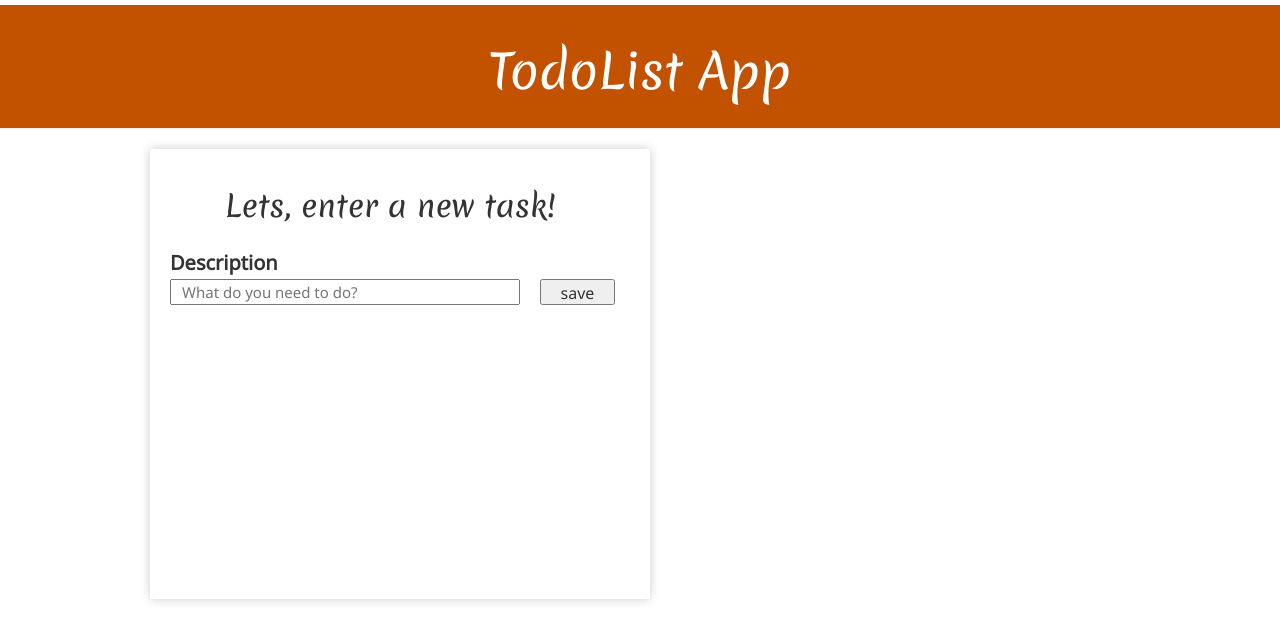
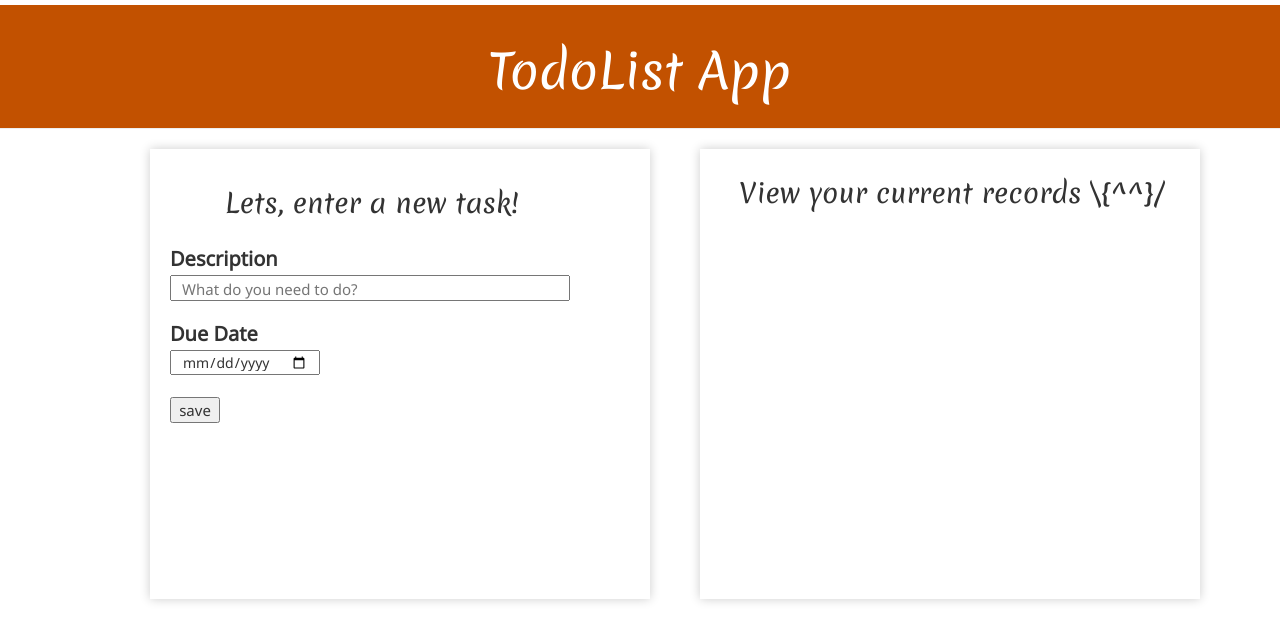
Before and after one commit to birnuruzunn/todolist-app, a Django app: page / in a window 1280 px wide. Shown: the top 642 px of the page. Run offline with Django 3.2, Linux system fonts and the light colour scheme; data that the repository does not hold is empty; some libraries are stand-ins or nearby versions.

Commit message:
two pages are added

```diff
--- a/todolist/static/css/todolist.css
+++ b/todolist/static/css/todolist.css
@@ -3,11 +3,23 @@
     height: 450px;
     margin-left: 150;
     background: #ffffff;
+    position: relative;
+    overflow: hidden;
     padding: 20px 20px 20px 20px;
     -webkit-box-shadow: 0 0 10px rgba(0,0,0,0.2);
             box-shadow: 0 0 10px rgba(0,0,0,0.2);
 }
-
+.content2-container {
+    width: 500px;
+    height: 450px;
+    margin-left: 50;
+    background: #ffffff;
+    position: relative;
+    overflow: scroll;
+    padding: 20px 20px 20px 20px;
+    -webkit-box-shadow: 0 0 10px rgba(0,0,0,0.2);
+            box-shadow: 0 0 10px rgba(0,0,0,0.2);
+}
 .page-header {
     background-color: #C25100;
     text-align: center;
@@ -27,35 +39,73 @@
     text-decoration: none;
 }
 
-.page-header h3 {
+.page-header h3, .page-header h4 {
     color: #000000;
     font-size: 20pt;
     text-decoration: none;
 }
 input {
-    width: 350px;
+    width: 400px;
     padding: 0 10px;
 }
 input::-webkit-input-placeholder {
     font-size: 15px;
     line-height: 5;
+    position: relative;
+    overflow: hidden;
 }
-.button{
+
+.taskDate {
+    height:25px;
+    width:150px;
+    font-size: 14px;
+}
+
+.button {
     height:26px;
-    width:75px;
-    margin-left: 20;
+    width:50px;
+    font-size: 15px;
 }
+
+.fa-calendar {
+    margin-right: 10px;
+    font-size: 15px;
+}
+.taskItem {
+    border-top: 2px solid #e5e5e5;
+    padding: 10px 0;
+    color: #000000;
+    font-size: 14px;
+    letter-spacing: 0.5px;
+    width: 400px;
+}
+.taskList .taskItem:nth-child(even) {
+    background: #fcfcfc;
+}
+.taskList .taskDate {
+    color: #95a5a6;
+    font-size: 10px;
+    font-weight: bold;
+    text-transform: uppercase;
+}
+
 
 h1 {
     font-family: 'Merienda', cursive;
 }
 h2 {
+    font-size: 20pt;
     margin-left: 70;
     font-family: 'Merienda', cursive;
 }
 h3 {
     font-family: 'Noto Sans', sans-serif;
     font-size: 15pt;
+}
+h4 {
+    margin-right: 30;
+    font-size: 20pt;
+    font-family: 'Merienda', cursive;
 }
 .date {
     color: #828282;
@@ -89,3 +139,8 @@ h3 {
     color: #000000;
 
 }
+
+.todo h4 a, .todo h4 a:visited {
+    color: #000000;
+
+}
--- a/todolist/templates/todolist/to_do_list.html
+++ b/todolist/templates/todolist/to_do_list.html
@@ -14,22 +14,49 @@
         </div>
 
     	<form action="" method="post">{% csrf_token %}
+    		<table><tr><td><div align="Left">
 		        <div class="content1-container">
 		        	<div class="row">
 		        		<h2>Lets, enter a new task!</h2>
 		        		<div class="col-md-8">
 						    <div class="todo"><h3>
-				    		<label for="description">Description</label><br>
-				    		<table><tr><td><div align="Left">
-				    		<input type="text" id="description" name="title" placeholder="What do you need to do?" name="description" required></div></td>
-				    		<td><div align="Right">
+					    		<label for="description">Description</label><br/>
+					    		<div>
+					    			<input type="text" id="description" name="title" placeholder="What do you need to do?" name="description" required>
+					    		</div><br/><div>
+					    			<label for="dueDate">Due Date</label><br/>
+					    			<input type="date" id="dueDate" class="taskDate" name="date"></div>
+					    		<div><br/>
 					    			<button type="submit" class="button">save</button></h3>
-				    		</div></td></tr></table>
+					    		</div>
+						    </div>
+		        		</div>
+		        	</div>
+		        </div>
+		    </div></td><td><div align="Right">
+				<div class="content2-container">
+					<div class="row">
+		        		<h4>View your current records \{^^}/</h4>
+		        		<div class="col-md-8">
+						    <div class="todo"><h3>
+							    <ul class="taskList">
+					            {% for todo in todos %} <!-- django template lang - for loop -->
+					                <li class="taskItem">
+					                    <label for="{{ todo.id }}">{{ todo.title }}</label><br/>
+					                    <strong class="taskDate"><i class="fa-calendar"></i> {{ todo.created_date}} - {{ todo.due_date }}</strong><br/>
+					                    <div>
+						                    <button class="taskCompleted" name="taskAdd" type="submit"><i class="fa fa-plus icon"></i>completed</button>
+	                    					<button class="taskDelete" name="taskDelete" formnovalidate="" type="submit" onclick="$('input#sublist').click();"><i class="fa fa-trash-o icon"></i>delete</button>
+                    					</div>
+					                </li>
+					            {% endfor %}
+					            </ul><!-- taskList -->
+
 						    </div>
 		        		<div>
 		        	</div>
-			<div class="content2-container">
 				</div>
+			</div></td></tr></table>
     	</form>
 
     </body>
--- a/todolist/views.py
+++ b/todolist/views.py
@@ -4,4 +4,19 @@ from .models import TodoList
 def to_do_list(request):
 
 	todos = TodoList.objects.all() #quering all todos with the object manager
+
+
+	if request.method == "POST": #checking if the request method is a POST
+		if "save" in request.POST: #checking if there is a request to add a todo
+			title = request.POST["description"] #title
+			date = str(request.POST["date"]) #date
+
+			content = title + " -- " + date + " "
+			Todo = TodoList(title=title, due_date=dates)
+			Todo.save() #saving the todo
+			return redirect("/") #reloading the page
+		if "taskDelete" in request.POST: #checking if there is a request to delete a todo
+			todo = TodoList.objects.get(id) #getting todo id
+			todo.delete() #deleting todo
+
 	return render(request, 'todolist/to_do_list.html', {"todos": todos})
```
Lines whose indentation alone changed are shown as unchanged.
